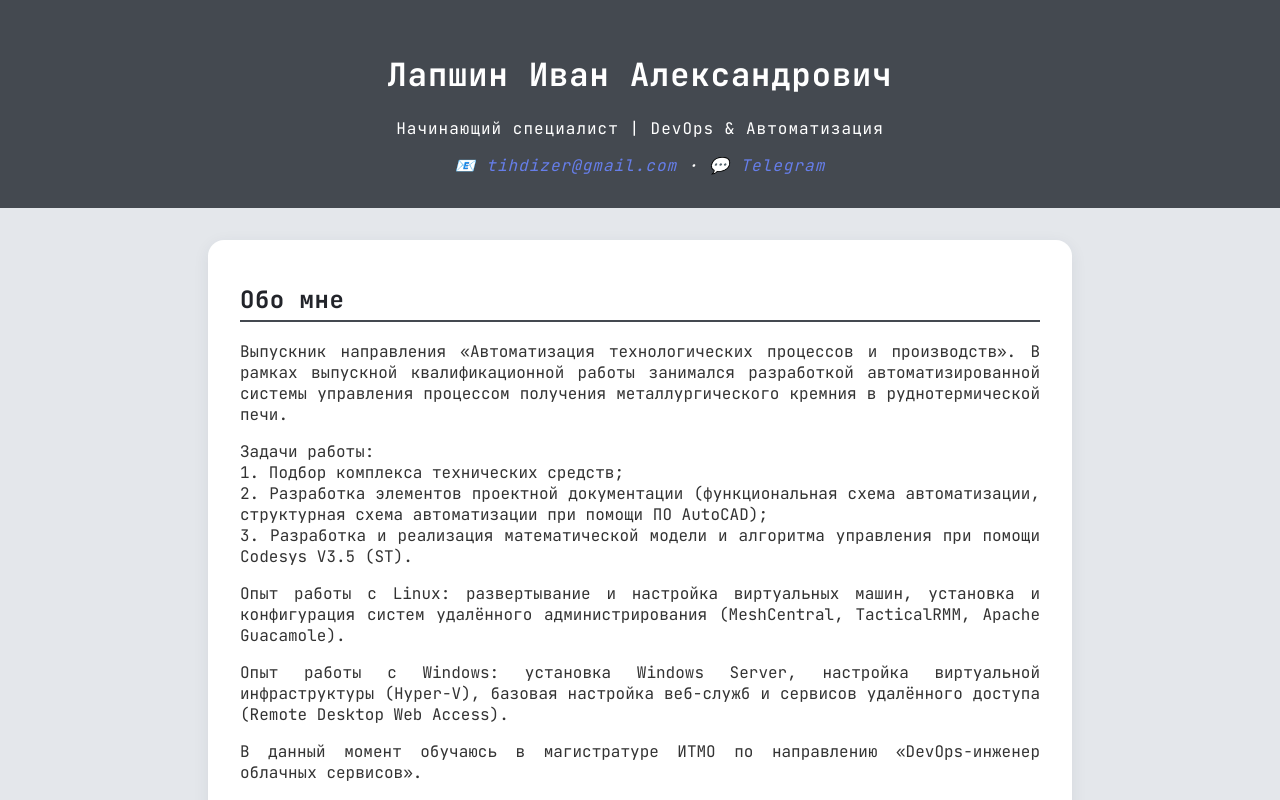
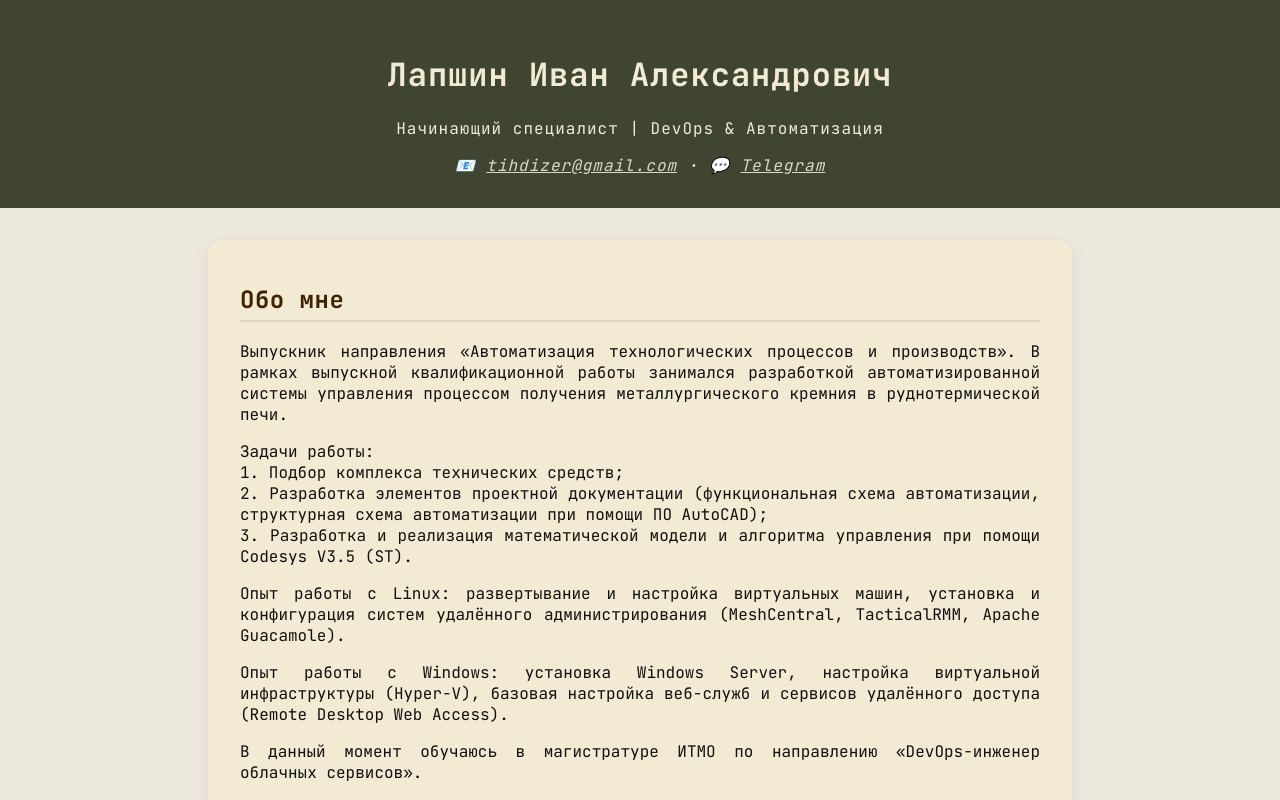
Before and after one commit to TihDizer/cv, a plain HTML site: page index.html in a window 1280 px wide. Shown: the top 800 px of the page. Drawn offline with Linux system fonts and the light colour scheme.

Commit message:
refactor: fix colors

```diff
--- a/assets/style.css
+++ b/assets/style.css
@@ -1,13 +1,13 @@
 body {
     font-family: "JetBrains Mono", "Open Sans", Arial, sans-serif;
-    background: #e4e7eb;
-    color: #333;
+    background: #ece8de;
+    color: #111;
     margin: 0;
 }
 
 header {
-    background: #444950;
-    color: #fff;
+    background: #3f4531;
+    color: #f2ead3;
     text-align: center;
     padding: 2rem 1rem;
     letter-spacing: 1px;
@@ -17,14 +17,14 @@ section {
     max-width: 800px;
     margin: 2rem auto;
     padding: 1.5rem 2rem;
-    background: #fff;
+    background: #f2ead3;
     border-radius: 16px;
     box-shadow: 0 4px 16px rgba(44, 49, 80, 0.08);
 }
 
 h2 {
-    border-bottom: 2px solid #444950;
-    color: #22242a;
+    border-bottom: 2px solid #dfd7bf;
+    color: #3f2305;
     padding-bottom: 0.3rem;
     margin-bottom: 1.2rem;
     letter-spacing: 0.5px;
@@ -39,9 +39,13 @@ ul {
 }
 
 .contacts a {
-    color: #667eea;
-    text-decoration: none;
+    color: #dfd7bf;
+    text-decoration: underline;
+    font-weight: 500;
+    transition: color 0.2s;
 }
+
 .contacts a:hover {
-    text-decoration: underline;
+    color: #f5f5f5;
+    background: #3f4531;
 }
--- a/index.html
+++ b/index.html
@@ -13,7 +13,7 @@
             rel="stylesheet"
         />
         <link rel="stylesheet" href="assets/style.css" />
-        <link rel="icon" href="assets/favicon.ico" />
+        <link rel="icon" href="assets/tihdizer.ico" />
     </head>
     <body>
         <header>
```
